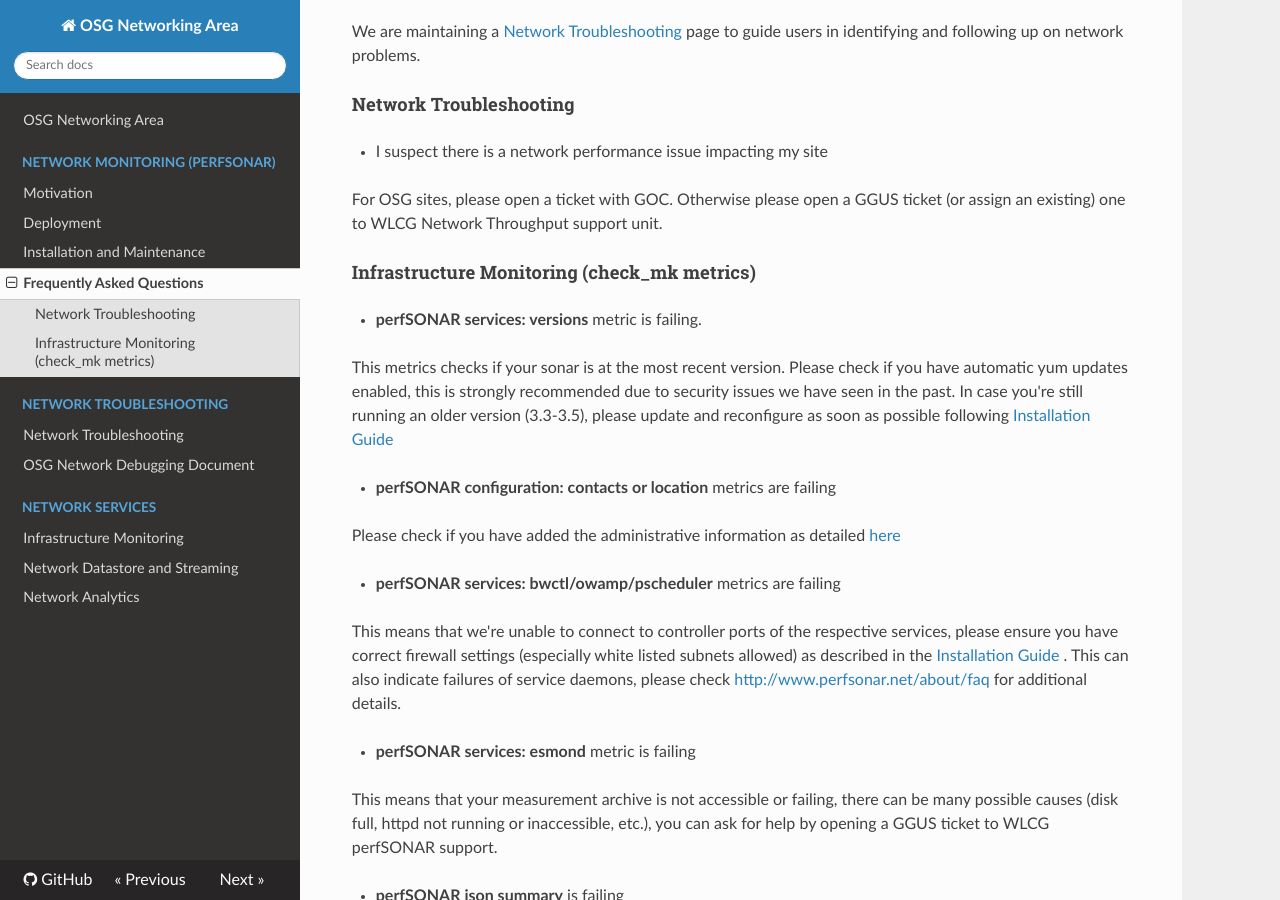
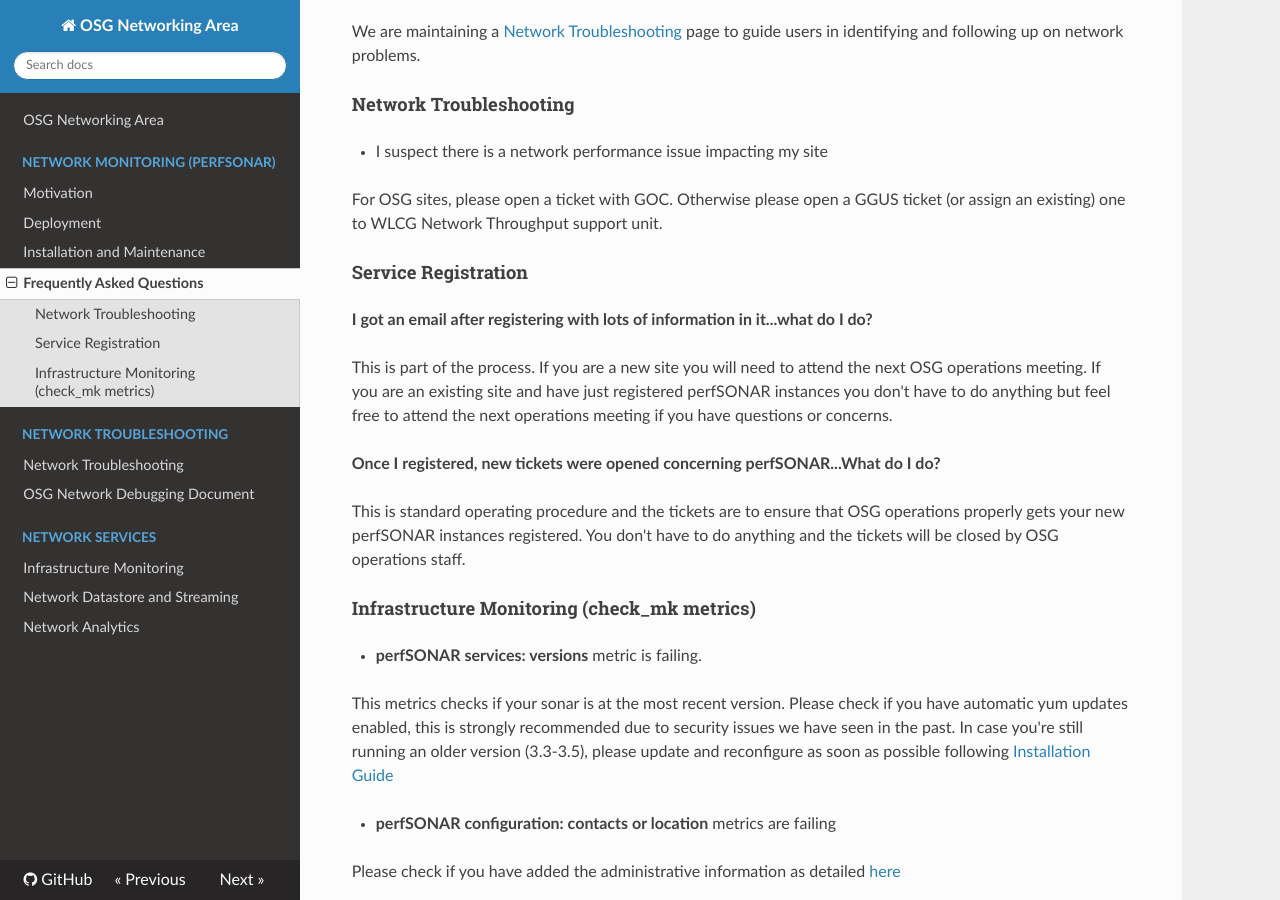
Before and after one commit to osg-htc/networking, an MkDocs documentation site: the page built from docs/perfsonar/faq.md, in a window 1280 px wide and 900 px high, scrolled down 297 px. Built offline with MkDocs 1.6.1, drawn with Linux system fonts in a browser that asks for light colours; nearby versions of some CDN libraries; old or Windows-style settings are respelled for this version of MkDocs.

Commit message:
Update faq.md

```diff
--- a/docs/perfsonar/faq.md
+++ b/docs/perfsonar/faq.md
@@ -11,6 +11,15 @@ We are maintaining a [Network Troubleshooting](network-troubleshooting.md) page
 * I suspect there is a network performance issue impacting my site
 
 For OSG sites, please open a ticket with GOC. Otherwise please open a GGUS ticket (or assign an existing) one to WLCG Network Throughput support unit.
+
+#### Service Registration
+**I got an email after registering with lots of information in it...what do I do?**
+
+This is part of the process. If you are a new site you will need to attend the next OSG operations meeting. If you are an existing site and have just registered perfSONAR instances you don't have to do anything but feel free to attend the next operations meeting if you have questions or concerns.
+
+**Once I registered, new tickets were opened concerning perfSONAR...What do I do?**
+
+This is standard operating procedure and the tickets are to ensure that OSG operations properly gets your new perfSONAR instances registered. You don't have to do anything and the tickets will be closed by OSG operations staff.
 
 #### Infrastructure Monitoring (check\_mk metrics)
 
```
